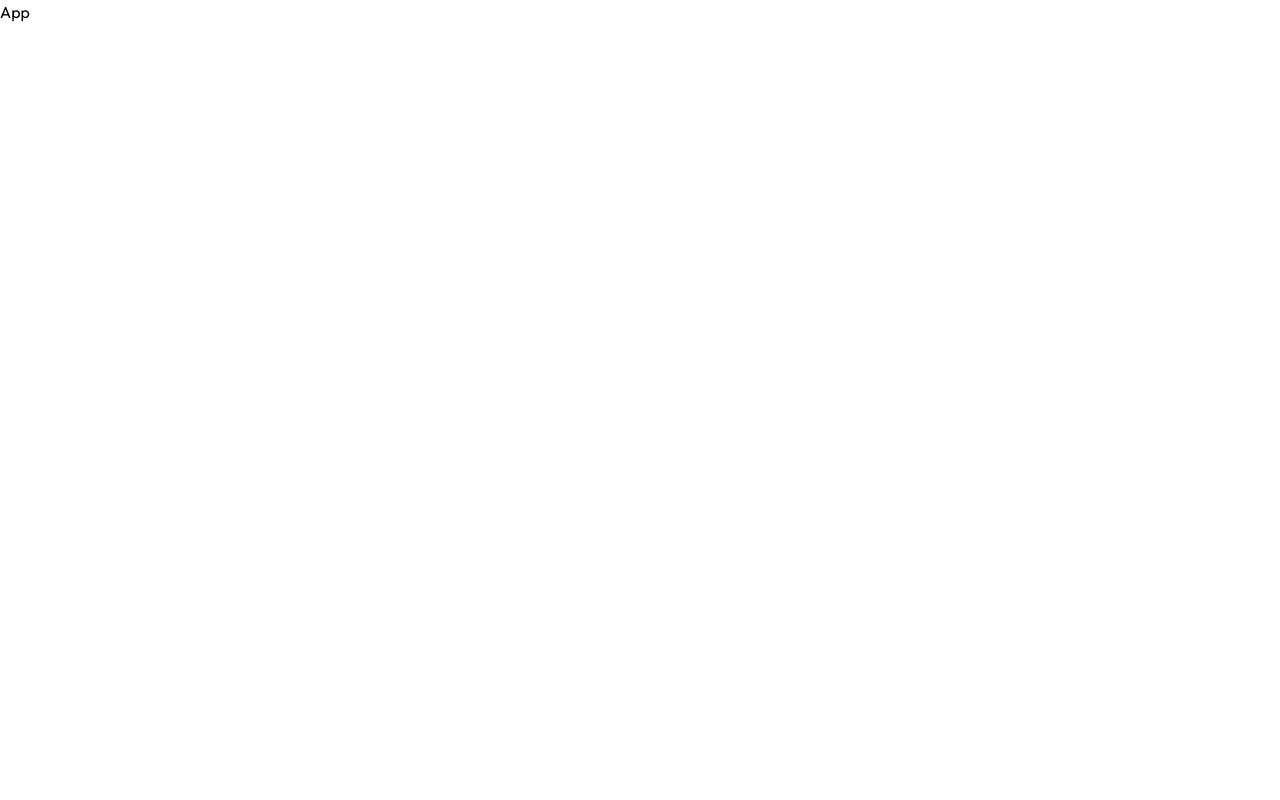
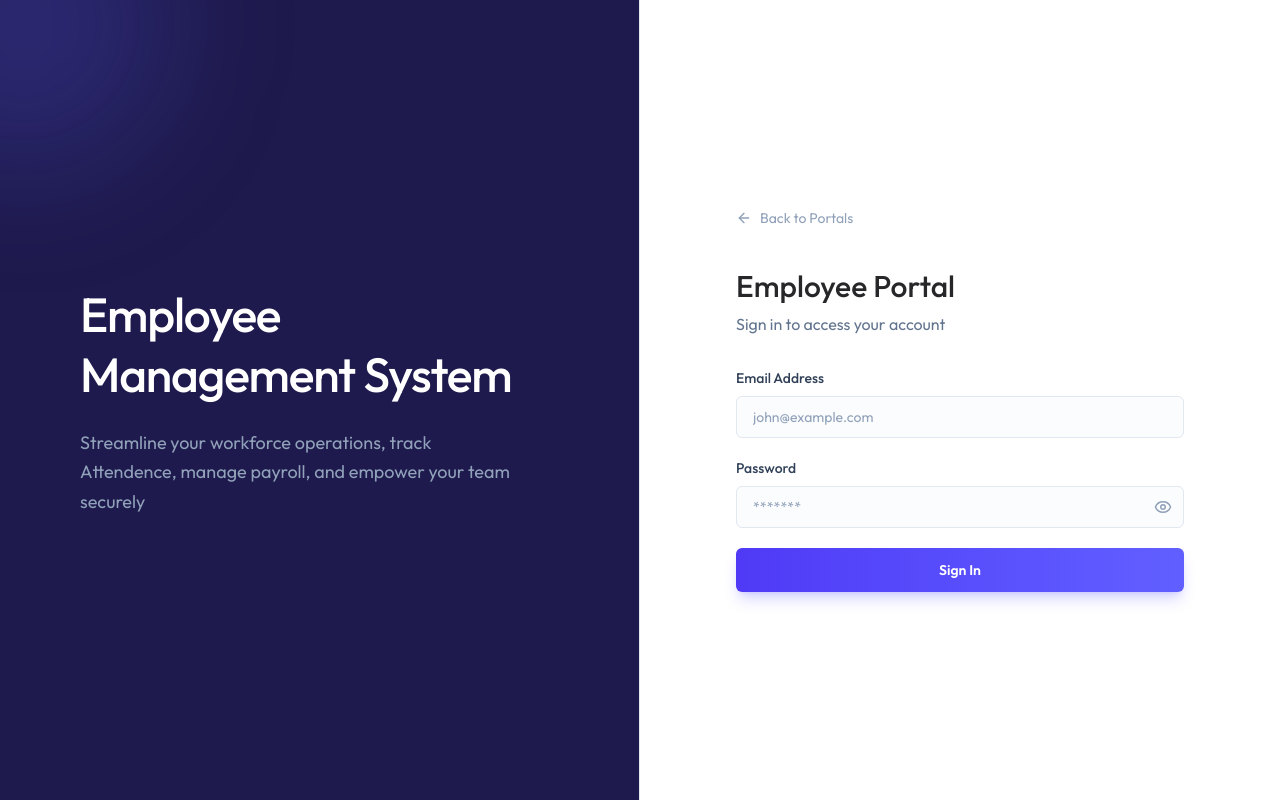
Before and after one commit to NikitaKopnar/EMS---employee-management-system, a React (Vite) app in the folder client/: page /login/employee in a window 1280 px wide. Built offline with nearby package versions, Linux system fonts and the light colour scheme.

Commit message:
login Form UI completed

```diff
--- a/client/src/App.jsx
+++ b/client/src/App.jsx
@@ -1,8 +1,36 @@
-import React from 'react'
-
+import React from 'react';
+import { Toaster } from 'react-hot-toast';
+import { Navigate, Route, Routes } from 'react-router-dom';
+import  LoginLanding from './pages/LoginLanding';
+import Dashboard from './pages/Dashboard';
+import Attendence from './pages/Attendence';
+import Employee from './pages/Employee';
+import Layout from './pages/Layout';
+import Leave from './pages/Leave';
+import Payslips from './pages/Payslips';
+import PrintPayslips from './pages/PrintPayslips';
+import Settings from './pages/Settings';
+import LoginForms from './components/LoginForms';
 export const App = () => {
   return (
-    <div>App</div>
+    <>
+    <Toaster></Toaster>
+    <Routes>
+      <Route path='/login' element={ <LoginLanding /> } />
+      <Route path='/login/admin' element={ <LoginForms role="admin" title="Admin Portal" subtitle="Sign in to manage the organization"/> } />
+      <Route path='/login/employee' element={ <LoginForms role="employee" title="Employee Portal" subtitle="Sign in to access your account"/> } />
+      <Route element={ <Layout /> }>
+        <Route path="/dashboard" element={<Dashboard/>} />
+        <Route path='/Attendence' element={<Attendence/>} />
+        <Route path='/Employee' element={<Employee/>} />
+        <Route path='/Leave' element={<Leave/>}/>
+        <Route path='/Payslips' element={<Payslips />}/>
+        <Route path='/Settings' element={<Settings/>}/>
+      </Route>
+      <Route path='/print/payslips/:id' element={<PrintPayslips />}/>
+      <Route path='*' element={<Navigate to="/dashboard" replace />}/>
+    </Routes>
+    </>
   )
 }
 export default App;
--- /dev/null
+++ b/client/src/components/LoginForms.jsx
@@ -0,0 +1,70 @@
+import React, { useState } from 'react'
+import LoginLeftSide from './LoginLeftSide';
+import { Link } from 'react-router-dom';
+import { ArrowLeftIcon, EyeIcon, EyeOff, EyeOffIcon, Loader2Icon } from 'lucide-react';
+
+function LoginForms({role, title, subtitle}) {
+    const [email, setEmail] = useState("");
+    const [password, setPassword] = useState("");
+    const [showPassword, setShowPassword] = useState(false);
+    const [error, setError] = useState("");
+    const [loading, setLoading] = useState(false);
+
+    const handleSubmit = async(e) =>{
+        e.preventDefault();
+    }
+
+  return (
+    <div className='min-h-screen flex flex-col md:flex-row'>
+        <LoginLeftSide />
+        <div className='flex-1 flex items-center justify-center p-6 sm:p-12 bg-white'>
+            <div className='w-full max-w-md animate-fade-in'>
+            <Link to='/login' className='inline-flex items-center gap-2 text-slate-400 hover:text-slate-700 text-sm mb-10 transition-colors'>
+            <ArrowLeftIcon size={16}/> Back to Portals
+            </Link>
+
+            <div className='mb-8'>
+                <h1 className='text-2xl sm:text-3xl font-medium text-zinc-800'>{title}</h1>
+                <p className='text-slate-500 text-sm sm:text-base mt-2'>{subtitle}</p>
+            </div>
+
+            {error &&(
+                <div className='mb-6 p-4 bg-rose-50 border border-rose-200 text-rose-700 text-sm rounded-xl flex items-start gap-3'>
+                    <div className='w-1.5 h-1.5 rounded-full bg-rose-500 mg-1.5 shrink-0'/>
+                    {error}
+                </div>
+            )}
+
+            <form className='space-y-5' onSubmit={handleSubmit}>
+                <div>
+                    <label className='block text-sm font-medium text-slate-700 mb-2'>
+                        Email Address
+                    </label>
+                    <input type="email" value={email} onChange={(e)=> setEmail(e.target.value)} required placeholder='john@example.com'/>
+                </div>
+                <div>
+                    <label className='block text-sm font-medium text-slate-700 mb-2'>
+                        Password
+                    </label>
+                    <div className='relative'>
+                     <input type={showPassword ? 'text' : 'password'} onChange={(e)=> setPassword(e.target.value)} required className='pr-11' placeholder='*******'/>
+                    <button type='button' className='absolute right-3 top-1/2 -translate-y-1/2 text-slate-400 hover:text-slate-600 transition-colors' onClick={()=>setShowPassword(!showPassword)}>
+                    {showPassword ? <EyeOffIcon size={18}/>: <EyeIcon size={18}/>}
+                    </button>
+                    </div>
+
+                </div>
+                <button type='submit' disabled={loading} className='w-full py-3 bg-linear-to-r from-indigo-600 to-indigo-500 text-white rounded-md text-sm font-semibold hover:from-indigo-700 hover:to-indigo-600 disabled:opacity-50 transition-all duration-200 shadow-lg shadow-indigo-500/25 active:scale-[0.98] flex items-center justify-center'>
+                    {loading && <Loader2Icon className='animate-spin h-4 w-4 mr-2'/> }
+                    Sign In
+                </button>
+            </form>
+
+        </div>
+        </div>
+
+    </div>
+  )
+}
+
+export default LoginForms;
--- /dev/null
+++ b/client/src/components/LoginLeftSide.jsx
@@ -0,0 +1,20 @@
+import React from 'react'
+
+function LoginLeftSide() {
+  return (
+    <div className='hidden md:flex w-1/2 bg-indigo-950 relative overflow-hidden border-r border-slate-200'>
+        <div className='absolute -top-30 -left-30 w-72 h-72 bg-indigo-500/20 rounded-full blur-3xl'> </div>
+        <div className='relative z-10 flex flex-col items-start justify-center p-12 lg:p-20 w-full h-full'>
+            <h1 className='text-4xl lg:text-5xl font-medium text-white mb-6 leading-tight tracking-tight'>Employee <br/> Management System</h1>
+            <p className='text-slate-400 text-lg max-w-md leading-relaxed'>
+            Streamline your workforce operations, track Attendence, manage payroll, and empower your team securely
+            </p>
+        </div>
+        <div>
+            <h1></h1>
+        </div>
+    </div>
+  )
+}
+
+export default LoginLeftSide
--- /dev/null
+++ b/client/src/pages/Attendence.jsx
@@ -0,0 +1,9 @@
+import React from 'react'
+
+function Attendence() {
+  return (
+    <div>Attendence</div>
+  )
+}
+
+export default Attendence;
--- /dev/null
+++ b/client/src/pages/Dashboard.jsx
@@ -0,0 +1,9 @@
+import React from 'react'
+
+function Dashboard() {
+  return (
+    <div>Dashboard</div>
+  )
+}
+
+export default Dashboard;
--- /dev/null
+++ b/client/src/pages/Employee.jsx
@@ -0,0 +1,9 @@
+import React from 'react'
+
+function Employee() {
+  return (
+    <div>Employee</div>
+  )
+}
+
+export default Employee;
--- /dev/null
+++ b/client/src/pages/Layout.jsx
@@ -0,0 +1,17 @@
+import React from 'react'
+import { Outlet } from 'react-router-dom';
+
+function Layout() {
+  return (
+    <div className='flex h-screen bg-linear-to-br from-slate-50 via-white to-indigo-50/30'>
+    <p>Sidebar</p>
+    <main className='flex-1 overflow-y-auto'>
+      <div className='p-4 pt-16 sm:p-6 sm:pt-6 lg:p-8 max-w-400 mx-auto'>
+        <Outlet />
+      </div>
+    </main>
+    </div>
+  )
+}
+
+export default Layout;
--- /dev/null
+++ b/client/src/pages/Leave.jsx
@@ -0,0 +1,9 @@
+import React from 'react'
+
+function Leave() {
+  return (
+    <div>Leave</div>
+  )
+}
+
+export default Leave;
--- /dev/null
+++ b/client/src/pages/LoginLanding.jsx
@@ -0,0 +1,56 @@
+import React from 'react'
+import LoginLeftSide from '../components/LoginLeftSide';
+import { ShieldIcon, ArrowRightIcon, UserIcon } from 'lucide-react'
+import { Link } from 'react-router-dom';
+const LoginLanding = () => {
+
+    const portalOptions = [
+      {
+        to:'/login/admin',
+        title: 'Admin Portal',
+        description: 'Manage employee, departments, payroll and system configurations.',
+        icon: ShieldIcon
+      },
+      {
+        to:'/login/employee',
+        title: 'Employee Portal',
+        description: 'View your Profile, Track Attendence, request time off, and access payslips',
+        icon: UserIcon
+      }
+    ]
+
+  return (
+    <div className='min-h-screen flex flex-col md:flex-row'>
+      <LoginLeftSide />
+      <div className='w-full md:w-1/2 flex flex-col items-center justify-center p-6 sm:p-12 lg:p-16 relative overflow-y-auto min-h-screen'>
+      <div className='w-full max-w-md animate-fade-in relative z-10'>
+        {/* header  */}
+        <div className='mb-10 text-center md:text-left'>
+          <h2 className='text-3xl font-medium text-slate-900 tracking-tight mb-3'>Welcome Back</h2>
+          <p className='text-slate-500'>Select your portal to securely access the system.</p>
+        </div>
+        {/* portal List */}
+        <div className='space-y-4'>
+        {portalOptions.map((portal)=>{
+          return (<Link key={portal.to} to={portal.to} className='group block bg-slate-50 border border-slate-200 rounded-lg p-5 sm:p-6 transition-all duration-300 hover:border-indigo-400 hover:bg-indigo-50'>
+              <div className='relative z-10 flex items-center justify-between gap-4 sm:gap-5'>
+                <h3 className='text-lg text-slate-800 group-hover:text-indigo-600 mb-1 transition-colors'>{portal.title}</h3>
+                <ArrowRightIcon className='w-4 h-4 text-slate-400 group-hover:text-indigo-600 group-hover:translate-x-1 transition-all duration-300'></ArrowRightIcon>
+              </div>
+          </Link>)
+        })}
+        </div>
+        {/* Footer */}
+        <div className='mt-12 text-center md:text-left text-sm text-slate-400'>
+          <p>&copy;{new Date().getFullYear()} GreatStack. All rights reserved</p>
+        </div>
+        <div>
+          <p></p>
+        </div>
+      </div>
+      </div>
+    </div>
+  )
+}
+
+export default LoginLanding;
--- /dev/null
+++ b/client/src/pages/Payslips.jsx
@@ -0,0 +1,9 @@
+import React from 'react'
+
+const Payslips = () => {
+  return (
+    <div>Payslips</div>
+  )
+}
+
+export default Payslips;
--- /dev/null
+++ b/client/src/pages/PrintPayslips.jsx
@@ -0,0 +1,9 @@
+import React from 'react'
+
+const PrintPayslips = () => {
+  return (
+    <div>PrintPayslips</div>
+  )
+}
+
+export default PrintPayslips;
--- /dev/null
+++ b/client/src/pages/Settings.jsx
@@ -0,0 +1,9 @@
+import React from 'react'
+
+function Settings() {
+  return (
+    <div>Settings</div>
+  )
+}
+
+export default Settings;
```
